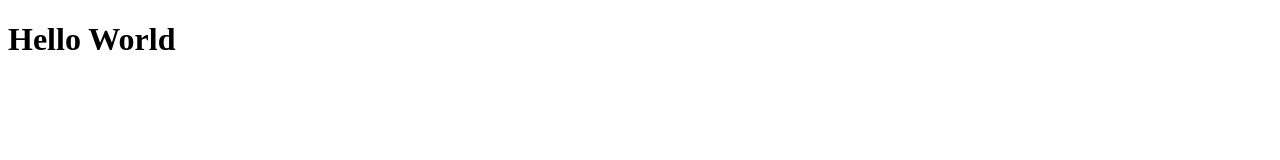
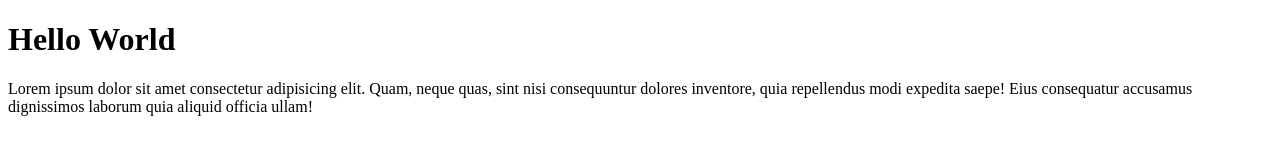
Before and after one commit to DeysRodrigues/saiph-about-sections, a plain HTML site: page index.html in a window 1280 px wide. Drawn offline with Linux system fonts and the light colour scheme.

Commit message:
add p-lorem

```diff
--- a/index.html
+++ b/index.html
@@ -9,6 +9,7 @@
 <body>
 
     <h1>Hello World</h1>
+    <p>Lorem ipsum dolor sit amet consectetur adipisicing elit. Quam, neque quas, sint nisi consequuntur dolores inventore, quia repellendus modi expedita saepe! Eius consequatur accusamus dignissimos laborum quia aliquid officia ullam!</p>
 
 </body>
 </html>
```
